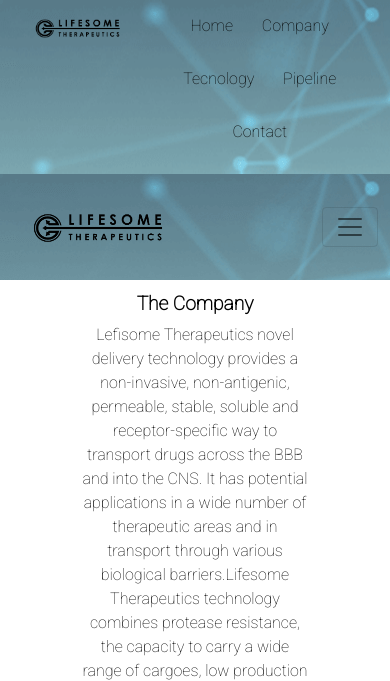
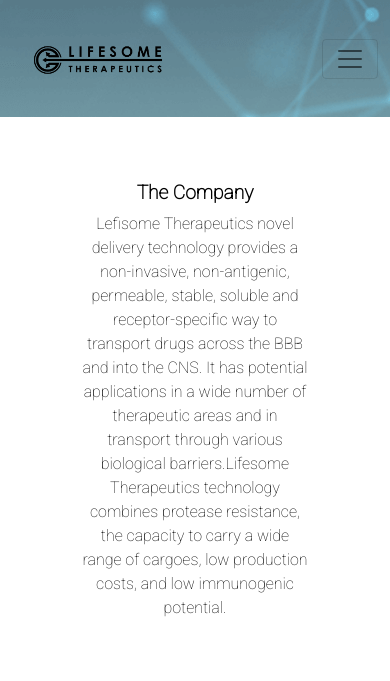
Before and after one commit to Juli4nB27/LifesomeTherapeutics, a website: page pages/company.html in a window 390 px wide. Shown: the top 681 px of the page. Drawn offline with nearby package versions, Linux system fonts and the light colour scheme.

Commit message:
Se corrigieron los errores en el menu responsive

```diff
--- a/pages/company.html
+++ b/pages/company.html
@@ -25,19 +25,18 @@
         crossorigin="anonymous"></script>
     <!-- LINK-CSS -->
     <link rel="stylesheet" href="../css/main.css">
-    <!-- ICONO-PAGES -->
+    <!-- ICONO-.. -->
     <link rel="icon" type="icon/png" href="../img/icono1.png">
 </head>
 
 <body>
     <div class="contendeor">
-        <header class="companyHead" style="height: 27vh">
-            <section class="escritorioHeader">
-                <div>
-                    <nav >
+        <header>
+            <section class="escritorio header">
+                <nav>
                     <ul class="contLogoMenu">
                         <div class="logo">
-                                <a  href="../index.html">
+                            <a href="../index.html">
                                 <li>
                                     <img src="../img/logoSinFondo.png" alt="logo">
                                 </li>
@@ -49,7 +48,6 @@
                                     Home
                                 </li>
                             </a>
-
                             <a href="company.html">
                                 <li>
                                     Company
@@ -76,13 +74,14 @@
                         </div>
                     </ul>
                 </nav>
-                </div>
+                <h1 class="title">Towards a new drug delivery system </h1>
             </section>
+
             <section class="mobile v-color">
                 <nav class="navbar navbar-light">
                     <div class="container-fluid">
-                        <a class="navbar-link" href="../index.html">
-                            <img src ="../img/logoSinFondo.png"alt="" width="" height=""
+                        <a class="navbar-brand" href="">
+                            <img src ="../img/logoSinFondo.png"  alt="Logo Principal de la pagina" width="" height=""
                                 class="logoMobile d-inline-block align-text-top logo">
                         </a>
                         <button class="navbar-toggler b-color" type="button" data-bs-toggle="collapse"
@@ -91,9 +90,9 @@
                             <span class="navbar-toggler-icon"></span>
                         </button>
                         <div class="collapse navbar-collapse" id="navbarNav">
-                            <ul class="navbar-nav d-flex align-items-center">
-                                <li class="nav-item">
-                                    <a class="nav-link active" aria-current="page" href="../index.html">Home</a>
+                            <ul class=" navbar-nav d-flex align-items-center ">
+                                <li class="nav-item ">
+                                    <a class=" nav-link active" aria-current="page" href="">Home</a>
                                 </li>
                                 <li class="nav-item">
                                     <a class="nav-link" href="company.html">Company</a>
@@ -112,6 +111,7 @@
                     </div>
                 </nav>
             </section>
+
         </header>
         <main>
 
```
Also changed, not shown: css/main.css (+8 -3 lines), pages/contact.html (+12 -12 lines), pages/partners.html (+12 -13 lines), pages/pipeline.html (+12 -13 lines), pages/resources.html (+12 -12 lines), pages/tecnology.html (+10 -10 lines). Lines whose indentation alone changed are shown as unchanged.
